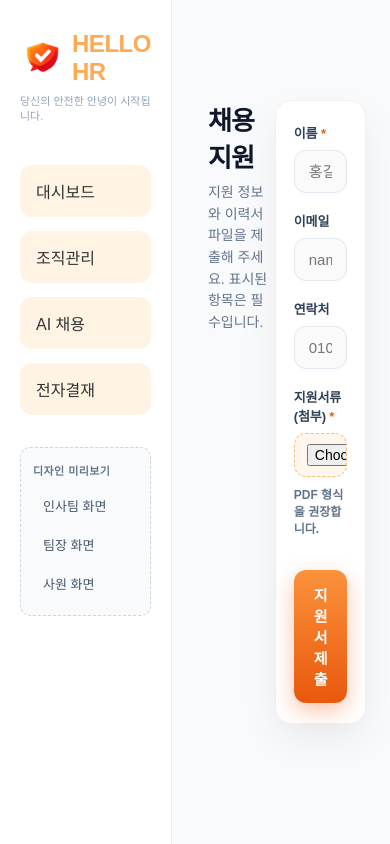
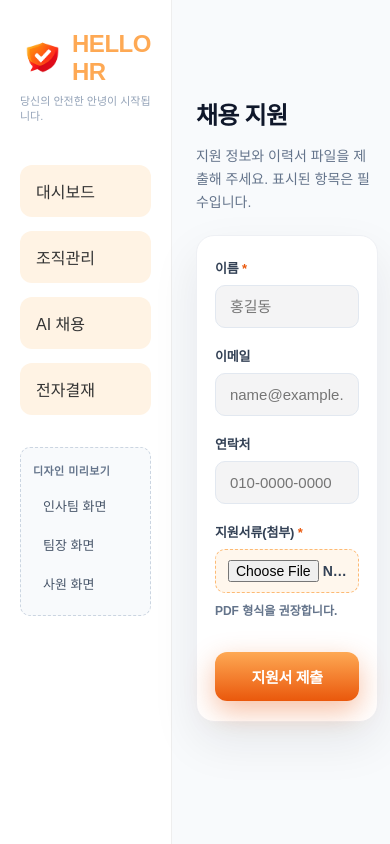
Before and after one commit to Miniproject-management/management-front, a React (Vite) app: page /apply in a window 390 px wide. Shown: the top 844 px of the page. Built offline with nearby package versions, Linux system fonts and the light colour scheme.

Commit message:
feat: apply 페이지 수정

```diff
--- a/src/pages/apply/JobApplicationPage.jsx
+++ b/src/pages/apply/JobApplicationPage.jsx
@@ -41,22 +41,23 @@ export default function JobApplicationPage() {
   }
 
   return (
-    <section className="apply-page" aria-labelledby="apply-page-title">
-      <header className="apply-page__header">
-        <h1 id="apply-page-title">채용 지원</h1>
-        <p className="apply-page__lead">
+    <section className="job-apply" aria-labelledby="job-apply-title">
+      <div className="job-apply__grid">
+        <header className="job-apply__intro">
+          <h1 id="job-apply-title">채용 지원</h1>
+          <p className="job-apply__lead">
             지원 정보와 이력서 파일을 제출해 주세요. 표시된 항목은 필수입니다.
           </p>
         </header>
 
-      <form className="apply-page__form apply-page__card" onSubmit={onSubmit}>
-        <div className="apply-page__field">
-          <label className="apply-page__label" htmlFor="apply-name">
-            이름 <span className="apply-page__req" aria-hidden="true">*</span>
+        <form className="job-apply__form job-apply__card" onSubmit={onSubmit}>
+          <div className="job-apply__field">
+            <label className="job-apply__label" htmlFor="job-apply-name">
+              이름 <span className="job-apply__req" aria-hidden="true">*</span>
             </label>
             <input
-            id="apply-name"
-            className="apply-page__input"
+              id="job-apply-name"
+              className="job-apply__input"
               name="name"
               autoComplete="name"
               placeholder="홍길동"
@@ -64,13 +65,13 @@ export default function JobApplicationPage() {
             />
           </div>
 
-        <div className="apply-page__field">
-          <label className="apply-page__label" htmlFor="apply-email">
+          <div className="job-apply__field">
+            <label className="job-apply__label" htmlFor="job-apply-email">
               이메일
             </label>
             <input
-            id="apply-email"
-            className="apply-page__input"
+              id="job-apply-email"
+              className="job-apply__input"
               name="email"
               type="email"
               autoComplete="email"
@@ -79,13 +80,13 @@ export default function JobApplicationPage() {
             />
           </div>
 
-        <div className="apply-page__field">
-          <label className="apply-page__label" htmlFor="apply-phone">
+          <div className="job-apply__field">
+            <label className="job-apply__label" htmlFor="job-apply-phone">
               연락처
             </label>
             <input
-            id="apply-phone"
-            className="apply-page__input"
+              id="job-apply-phone"
+              className="job-apply__input"
               name="phone"
               type="tel"
               autoComplete="tel"
@@ -94,34 +95,34 @@ export default function JobApplicationPage() {
             />
           </div>
 
-        <div className="apply-page__field">
-          <label className="apply-page__label" htmlFor="apply-file">
+          <div className="job-apply__field">
+            <label className="job-apply__label" htmlFor="job-apply-file">
               지원서류(첨부){' '}
-            <span className="apply-page__req" aria-hidden="true">
+              <span className="job-apply__req" aria-hidden="true">
                 *
               </span>
             </label>
-          <div className="apply-page__file-wrap">
+            <div className="job-apply__file-wrap">
               <input
-              id="apply-file"
+                id="job-apply-file"
                 name="file"
                 type="file"
                 accept=".pdf,application/pdf"
                 disabled={loading}
               />
             </div>
-          <p className="apply-page__file-hint">PDF 형식을 권장합니다.</p>
+            <p className="job-apply__file-hint">PDF 형식을 권장합니다.</p>
           </div>
 
-        <div className="apply-page__actions">
-          <button className="apply-page__submit" type="submit" disabled={loading}>
+          <div className="job-apply__actions">
+            <button className="job-apply__submit" type="submit" disabled={loading}>
               {loading ? '제출 중…' : '지원서 제출'}
             </button>
           </div>
 
           {msg ? (
             <p
-            className={`apply-page__msg is-${msgTone}`}
+              className={`job-apply__msg is-${msgTone}`}
               role="status"
               aria-live="polite"
             >
@@ -129,6 +130,7 @@ export default function JobApplicationPage() {
             </p>
           ) : null}
         </form>
+      </div>
     </section>
   );
 }
--- a/src/pages/apply/applyPage.css
+++ b/src/pages/apply/applyPage.css
@@ -1,171 +1,181 @@
-/* /apply 전용 — 공통 index.css·sidebar.css 미수정 */
+/* /apply 채용 지원 전용 — leaveApply.css 의 .apply-page 와 충돌 방지: .job-apply */
 
-.apply-page {
-  --apply-accent: #ea580c;
-  --apply-accent-soft: #fff7ed;
-  --apply-accent-border: #fdba74;
-  --apply-text: #0f172a;
-  --apply-muted: #64748b;
-  --apply-border: #e2e8f0;
-  --apply-card-shadow: 0 16px 40px rgba(15, 23, 42, 0.06);
+.job-apply {
+  --job-accent: #fea954;
+  --job-accent-deep: #ea580c;
+  --job-accent-soft: #fff7ed;
+  --job-accent-border: #fdba74;
+  --job-text: #0f172a;
+  --job-muted: #64748b;
+  --job-border: #e2e8f0;
+  --job-card-shadow: 0 20px 48px rgba(15, 23, 42, 0.08);
 
   width: 100%;
-  max-width: 560px;
+  max-width: 920px;
   margin: 0 auto;
-  padding: 28px 20px 48px;
+  padding: 32px 8px 56px;
   box-sizing: border-box;
 }
 
-.apply-page__header {
-  margin-bottom: 28px;
+.job-apply__grid {
+  display: grid;
+  grid-template-columns: minmax(200px, 1fr) minmax(280px, 1.05fr);
+  gap: clamp(24px, 4vw, 48px);
+  align-items: start;
 }
 
-.apply-page__header h1 {
-  margin: 0 0 8px;
-  font-size: 26px;
+.job-apply__intro {
+  padding-top: 8px;
+}
+
+.job-apply__intro h1 {
+  margin: 0 0 14px;
+  font-size: clamp(24px, 2.4vw, 30px);
   font-weight: 800;
   letter-spacing: -0.03em;
-  color: var(--apply-text);
+  color: var(--job-text);
+  line-height: 1.2;
 }
 
-.apply-page__lead {
+.job-apply__lead {
   margin: 0;
+  max-width: 28ch;
   font-size: 14px;
   font-weight: 500;
-  color: var(--apply-muted);
-  line-height: 1.55;
+  color: var(--job-muted);
+  line-height: 1.65;
 }
 
-.apply-page__card {
+.job-apply__card {
   padding: 28px 26px 26px;
-  border-radius: 16px;
-  border: 1px solid #f4f0ea;
+  border-radius: 18px;
+  border: 1px solid #eef0f4;
   background: #ffffff;
-  box-shadow: var(--apply-card-shadow);
+  box-shadow: var(--job-card-shadow);
 }
 
-.apply-page__form {
+.job-apply__form {
   display: flex;
   flex-direction: column;
   gap: 18px;
 }
 
-.apply-page__field {
+.job-apply__field {
   display: flex;
   flex-direction: column;
   gap: 8px;
 }
 
-.apply-page__label {
+.job-apply__label {
   font-size: 13px;
   font-weight: 700;
   color: #334155;
   letter-spacing: -0.01em;
 }
 
-.apply-page__label .apply-page__req {
-  color: var(--apply-accent);
+.job-apply__label .job-apply__req {
+  color: var(--job-accent-deep);
   font-weight: 800;
 }
 
-.apply-page__input,
-.apply-page__file-wrap input[type="text"],
-.apply-page__file-wrap input[type="email"] {
+.job-apply__input,
+.job-apply__file-wrap input[type="text"],
+.job-apply__file-wrap input[type="email"] {
   width: 100%;
   box-sizing: border-box;
   padding: 12px 14px;
-  border-radius: 12px;
-  border: 1px solid var(--apply-border);
+  border-radius: 10px;
+  border: 1px solid var(--job-border);
   font-size: 15px;
   font-family: inherit;
-  color: var(--apply-text);
-  background: #fafafa;
+  color: var(--job-text);
+  background: #f4f4f5;
   transition:
     border-color 0.15s,
     box-shadow 0.15s,
     background 0.15s;
 }
 
-.apply-page__input:hover,
-.apply-page__file-wrap input:hover {
+.job-apply__input:hover,
+.job-apply__file-wrap input:hover {
   border-color: #cbd5e1;
 }
 
-.apply-page__input:focus,
-.apply-page__file-wrap input:focus {
+.job-apply__input:focus,
+.job-apply__file-wrap input:focus {
   outline: none;
-  border-color: var(--apply-accent-border);
+  border-color: var(--job-accent-border);
   background: #fff;
-  box-shadow: 0 0 0 3px rgba(253, 186, 116, 0.35);
+  box-shadow: 0 0 0 3px rgba(254, 169, 84, 0.28);
 }
 
-.apply-page__input:disabled {
+.job-apply__input:disabled {
   opacity: 0.65;
   cursor: not-allowed;
 }
 
-.apply-page__file-wrap {
+.job-apply__file-wrap {
   position: relative;
 }
 
-.apply-page__file-wrap input[type="file"] {
+.job-apply__file-wrap input[type="file"] {
   width: 100%;
   padding: 10px 12px;
-  border-radius: 12px;
-  border: 1px dashed var(--apply-accent-border);
-  background: var(--apply-accent-soft);
+  border-radius: 10px;
+  border: 1px dashed var(--job-accent-border);
+  background: var(--job-accent-soft);
   font-size: 14px;
   font-weight: 600;
   color: #334155;
   cursor: pointer;
 }
 
-.apply-page__file-hint {
+.job-apply__file-hint {
   margin: 0;
   font-size: 12px;
   font-weight: 600;
-  color: var(--apply-muted);
+  color: var(--job-muted);
 }
 
-.apply-page__actions {
+.job-apply__actions {
   margin-top: 8px;
   padding-top: 8px;
 }
 
-.apply-page__submit {
+.job-apply__submit {
   width: 100%;
   padding: 14px 20px;
   border: none;
   border-radius: 12px;
-  background: linear-gradient(180deg, #fb923c 0%, var(--apply-accent) 100%);
+  background: linear-gradient(180deg, var(--job-accent) 0%, var(--job-accent-deep) 100%);
   color: #fff;
   font-size: 15px;
   font-weight: 800;
   letter-spacing: -0.02em;
   cursor: pointer;
-  box-shadow: 0 8px 22px rgba(234, 88, 12, 0.35);
+  box-shadow: 0 10px 28px rgba(234, 88, 12, 0.38);
   transition:
     transform 0.12s,
     box-shadow 0.15s,
     filter 0.15s;
 }
 
-.apply-page__submit:hover:not(:disabled) {
-  filter: brightness(1.05);
-  box-shadow: 0 10px 26px rgba(234, 88, 12, 0.4);
+.job-apply__submit:hover:not(:disabled) {
+  filter: brightness(1.04);
+  box-shadow: 0 12px 32px rgba(234, 88, 12, 0.42);
 }
 
-.apply-page__submit:active:not(:disabled) {
+.job-apply__submit:active:not(:disabled) {
   transform: scale(0.99);
 }
 
-.apply-page__submit:disabled {
+.job-apply__submit:disabled {
   opacity: 0.65;
   cursor: not-allowed;
   box-shadow: none;
 }
 
-.apply-page__msg {
+.job-apply__msg {
   margin: 0;
   padding: 12px 14px;
   border-radius: 12px;
@@ -174,30 +184,44 @@
   line-height: 1.5;
 }
 
-.apply-page__msg.is-success {
+.job-apply__msg.is-success {
   color: #166534;
   background: #ecfdf5;
   border: 1px solid #bbf7d0;
 }
 
-.apply-page__msg.is-error {
+.job-apply__msg.is-error {
   color: #991b1b;
   background: #fef2f2;
   border: 1px solid #fecaca;
 }
 
-.apply-page__msg.is-neutral {
+.job-apply__msg.is-neutral {
   color: #334155;
   background: #f8fafc;
-  border: 1px solid var(--apply-border);
+  border: 1px solid var(--job-border);
 }
 
-@media (max-width: 600px) {
-  .apply-page {
-    padding: 20px 16px 40px;
+@media (max-width: 720px) {
+  .job-apply {
+    padding: 20px 4px 40px;
+    max-width: 480px;
   }
 
-  .apply-page__card {
+  .job-apply__grid {
+    grid-template-columns: 1fr;
+    gap: 20px;
+  }
+
+  .job-apply__intro {
+    padding-top: 0;
+  }
+
+  .job-apply__lead {
+    max-width: none;
+  }
+
+  .job-apply__card {
     padding: 22px 18px 20px;
   }
 }
```
Lines whose indentation alone changed are shown as unchanged.
